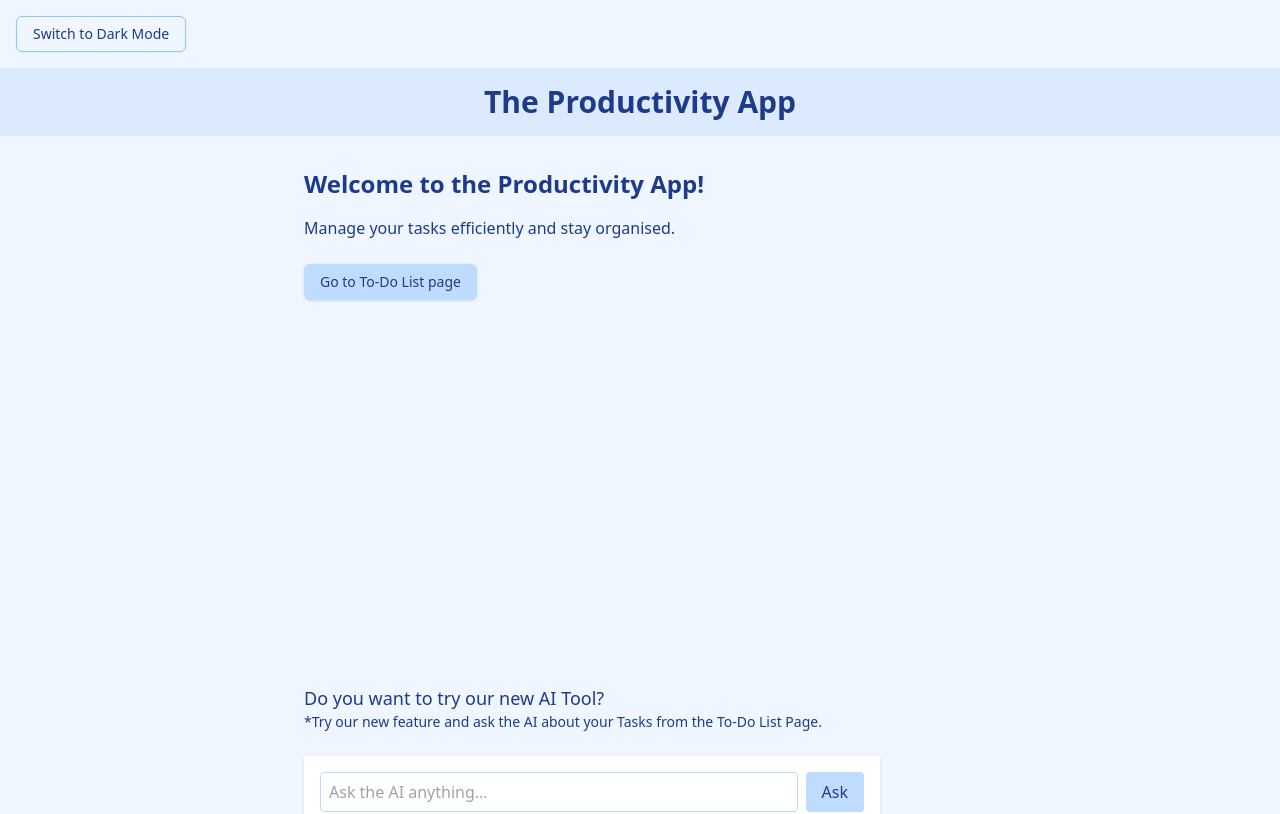
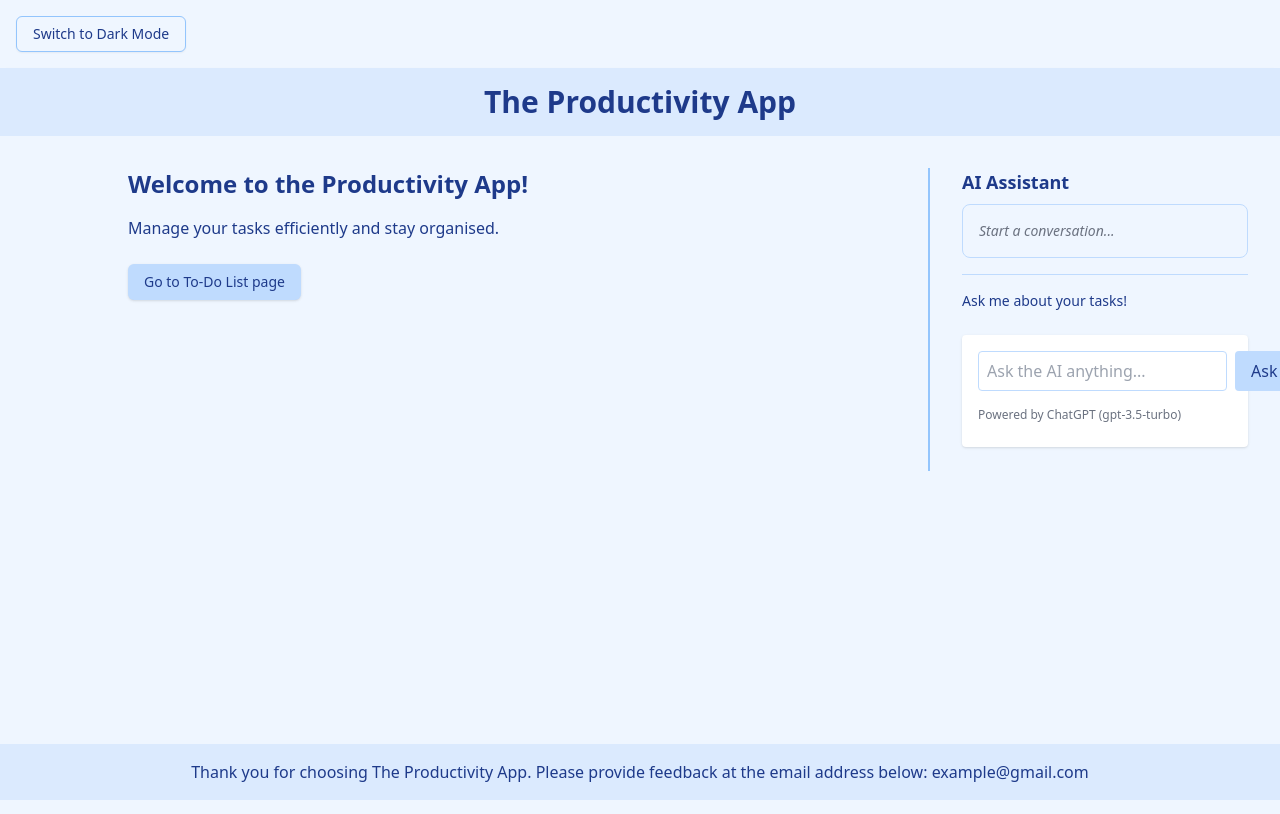
Before and after one commit to opreadriana/taskmanagerapp, a Next.js app: page / in a window 1280 px wide. Shown: the top 814 px of the page. Built offline with nearby package versions, Linux system fonts and the light colour scheme; no server answers; the database is empty.

Commit message:
feat: move AI chat on the right hand side

```diff
--- a/src/app/page.tsx
+++ b/src/app/page.tsx
@@ -9,7 +9,9 @@ export default function Home() {
    <>
     <header className="p-4 text-center shadow-md transition-colors duration-300"><h1 className="text-3xl font-bold">The Productivity App</h1></header>
 
-    <main className="flex-1 p-8 min-h-[60vh] flex flex-col items-center transition-colors duration-300">
+    <main className="flex-1 p-8 min-h-[60vh] flex transition-colors duration-300">
+      {/* Left side - Main content */}
+      <div className="flex-1 flex flex-col items-center">
         <div className="w-full max-w-2xl">
           <h2 className="text-2xl font-semibold mb-4"> Welcome to the Productivity App!</h2>
           <p className="mb-6">Manage your tasks efficiently and stay organised.</p>
@@ -19,10 +21,26 @@ export default function Home() {
               Go to To-Do List page
             </Button>
           </Link>
+        </div>
+      </div>
 
-        <p className="mt-96 text-lg">Do you want to try our new AI Tool?</p>
-        <p className='text-sm'>*Try our new feature and ask the AI about your Tasks from the To-Do List Page.</p>
+      {/* Right side - AI Chat */}
+      <div className="w-80 ml-8 pl-8 border-l-2 border-blue-300 flex flex-col h-full">
+        <h3 className="text-lg font-semibold mb-2">AI Assistant</h3>
+
+        {/* Chat messages area */}
+        <div className="flex-1 mb-4 min-h-0">
+          <div className="h-full overflow-y-auto bg-blue-50 rounded-lg p-4 border border-blue-200">
+            {/* Chat messages will appear here */}
+            <p className="text-sm text-gray-500 italic">Start a conversation...</p>
+          </div>
+        </div>
+
+        {/* Input at bottom */}
+        <div className="border-t border-blue-200 pt-4">
+          <p className="text-sm mb-2">Ask me about your tasks!</p>
           <AITool/>
+        </div>
       </div>
     </main>
 
```
Lines whose indentation alone changed are shown as unchanged.
